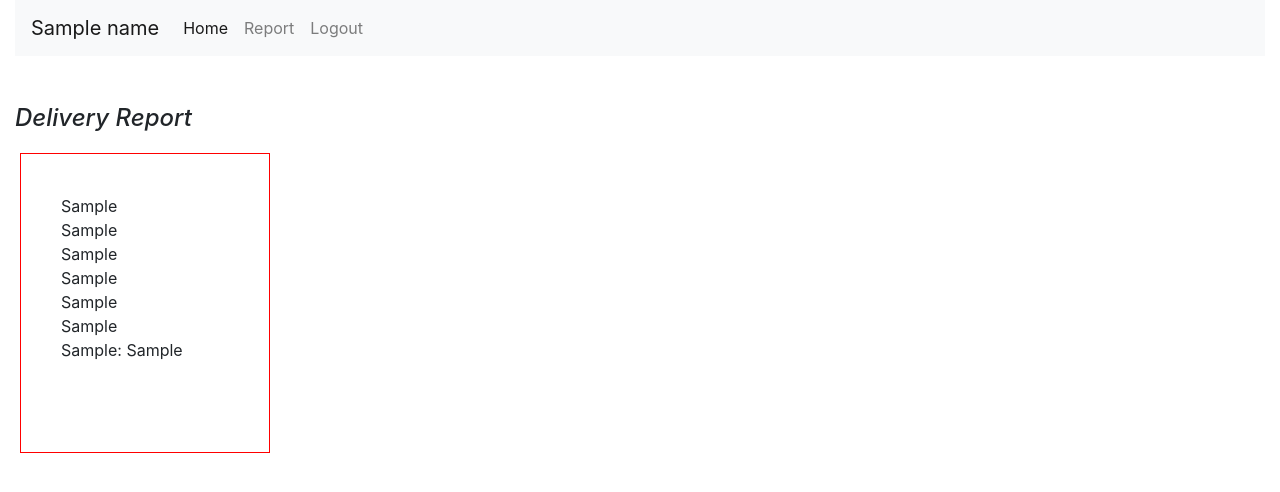
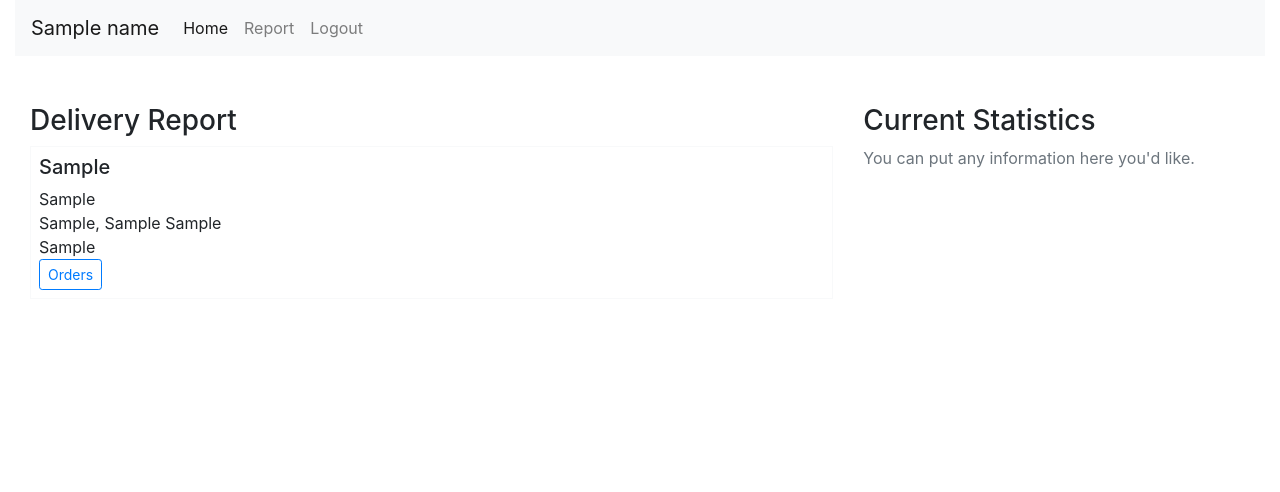
Before and after one commit to infinite-options/serving-now-frontend, a Flask app: template templates/report.html in a window 1280 px wide. Shown: the top 492 px of the page. Run offline with Flask 2, Linux system fonts and the light colour scheme; the template is opened without the code that fills it: most values are stand-ins (such as "Sample title", 1, 10 or a date in 2020); some libraries are stand-ins or nearby versions.

Commit message:
new branch for kitchen reports page

```diff
--- a/templates/report.html
+++ b/templates/report.html
@@ -36,27 +36,46 @@
 	{% endfor %}
 </div> -->
 
-<div id="delivery">
-	<h4><i>Delivery Report</i></h4>
+<main role="main" class="container-fluid">
+  <div class="row">
+    <div class="col-md-8">
+      <h3>Delivery Report</h3>
+      {% if not orders %}
+        <h5>You currently have no orders placed.</h5>
+      {% endif %}
       {% for order in orders %}
-		<div class="orders-tile">
-			<div class="customers">
-				<div class="name">{{ order.name.S }}</div>
-				<div class="street">{{ order.street.S }}</div>
-				<div class="city">{{ order.city.S }}</div>
-				<div class="state">{{ order.state.S }}</div>
-				<div class="zipcode">{{ order.zipCode.N }}</div>
-				<div class="phone">{{ order.phone.S }}</div>
+        {% set outer_loop = loop %}
+        <div class="border border-light p-2">
+          <h5 id="name">{{ order.name.S }}</h5>
+          <div id="address_street">{{ order.street.S }}</div>
+          <div id="address_city_state_zip">{{ order.city.S }}, {{ order.state.S }} {{ order.zipCode.N }}</div>
+          <div id="phone_number">{{ order.phone.S }}</div>
+          <button class="btn btn-outline-primary btn-sm" type=x"button" data-toggle="collapse" data-target="#collapseExample{{loop.index}}" aria-expanded="false" aria-controls="collapseExample">
+            Orders
+          </button>
           <div class="order-details">
             {% for item in order.order_items.L %}
+              {% if item.M.meal_name %}
+              <div class="collapse" id="collapseExample{{outer_loop.index}}">
                 <p>{{ item.M.meal_name.S }}: {{ item.M.qty.N }}</p>
+              </div>
+              {% endif %}
             {% endfor %}
-				</div>
           </div>
         </div>
       {% endfor %}
     </div>
 
+    <div class="col-md-4">
+      <div class="content-section">
+        <h3>Current Statistics</h3>
+        <p class='text-muted'>You can put any information here you'd like.
+        </p>
+      </div>
+    </div>
+  </div>
+</main>
+
 {% endblock %}
 <!--
 </body>
```
Lines whose indentation alone changed are shown as unchanged.
